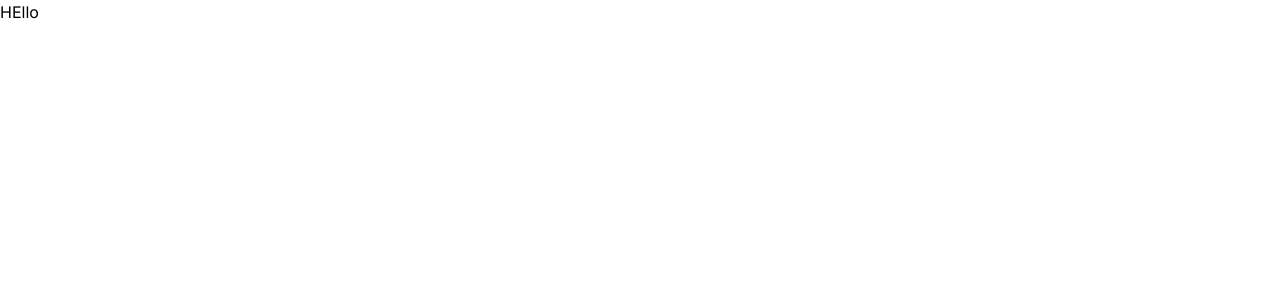
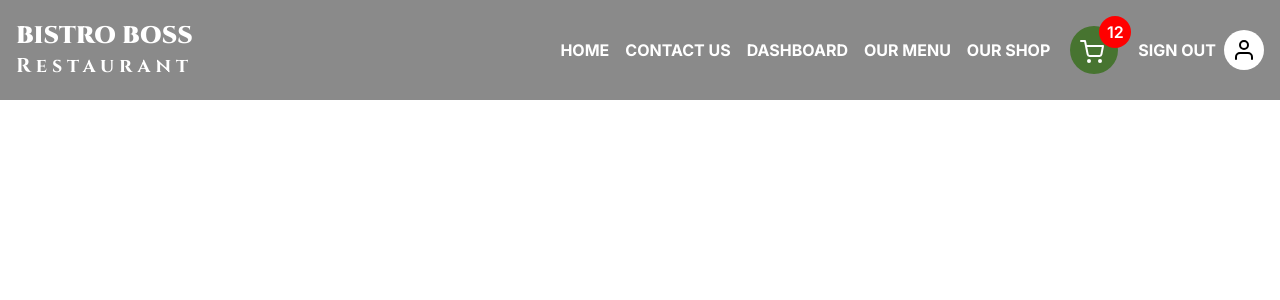
Before and after one commit to anjankarmakar10/bistro-boss-client, a React (Vite) app: page / in a window 1280 px wide. Shown: the top 300 px of the page. Built offline with nearby package versions, Linux system fonts and the light colour scheme.

Commit message:
navbar done

```diff
--- a/package.json
+++ b/package.json
@@ -13,6 +13,7 @@
     "@smastrom/react-rating": "^1.3.1",
     "react": "^18.2.0",
     "react-dom": "^18.2.0",
+    "react-feather": "^2.0.10",
     "react-responsive-carousel": "^3.2.23",
     "swiper": "^9.3.2"
   },
--- a/src/App.jsx
+++ b/src/App.jsx
@@ -1,5 +1,11 @@
+import Navbar from "./components/Navbar/Navbar";
+
 function App() {
-  return <>HEllo</>;
+  return (
+    <>
+      <Navbar />
+    </>
+  );
 }
 
 export default App;
--- /dev/null
+++ b/src/components/Navbar/Navbar.jsx
@@ -0,0 +1,58 @@
+import { ShoppingCart, User } from "react-feather";
+
+const Navbar = () => {
+  return (
+    <header className="bg-[#1515157f] text-white">
+      <nav className="container mx-auto px-4 py-5  flex items-center justify-between">
+        <a href="#" className="flex flex-col font2">
+          <span className="text-2xl font-black">BISTRO BOSS</span>
+          <span style={{ letterSpacing: "5px" }} className="text-xl font-bold">
+            Restaurant
+          </span>
+        </a>
+        <div className="font-bold flex items-center gap-5">
+          <ul className="hidden md:flex items-center gap-4 ">
+            <li>
+              <NavItem title={"Home"} />
+            </li>
+            <li>
+              <NavItem title={"Contact us"} />
+            </li>
+            <li>
+              <NavItem title={"DASHBOARD"} />
+            </li>
+            <li>
+              <NavItem title={"Our Menu"} />
+            </li>
+            <li>
+              <NavItem title={"Our Shop"} />
+            </li>
+          </ul>
+          <div className="w-12 h-12 bg-[#477430] rounded-full grid place-content-center pr-1 pt-1 relative cursor-pointer">
+            <ShoppingCart />
+            <div className="w-8 h-8 flex justify-center items-center rounded-full bg-[#FF0000] font-semibold absolute top-[-10px] right-[-13px]">
+              12
+            </div>
+          </div>
+
+          <div className="flex items-center gap-2">
+            <button className="hidden md:block">SIGN OUT</button>
+            <div className="cursor-pointer w-10 h-10 bg-white rounded-full grid place-content-center">
+              <User color="black" />
+            </div>
+          </div>
+        </div>
+      </nav>
+    </header>
+  );
+};
+
+const NavItem = ({ title, to }) => {
+  return (
+    <a className="uppercase text-white hover:text-[#EEFF25]" href="">
+      {title}
+    </a>
+  );
+};
+
+export default Navbar;
--- a/src/index.css
+++ b/src/index.css
@@ -14,3 +14,7 @@ font-family: 'Inter', sans-serif; */
 body {
   font-family: "Inter", sans-serif;
 }
+
+.font2 {
+  font-family: "Cinzel", serif;
+}
```
Also changed, not shown: .eslintrc.cjs, 1 other file (tests, documents, lock files or other folders).
